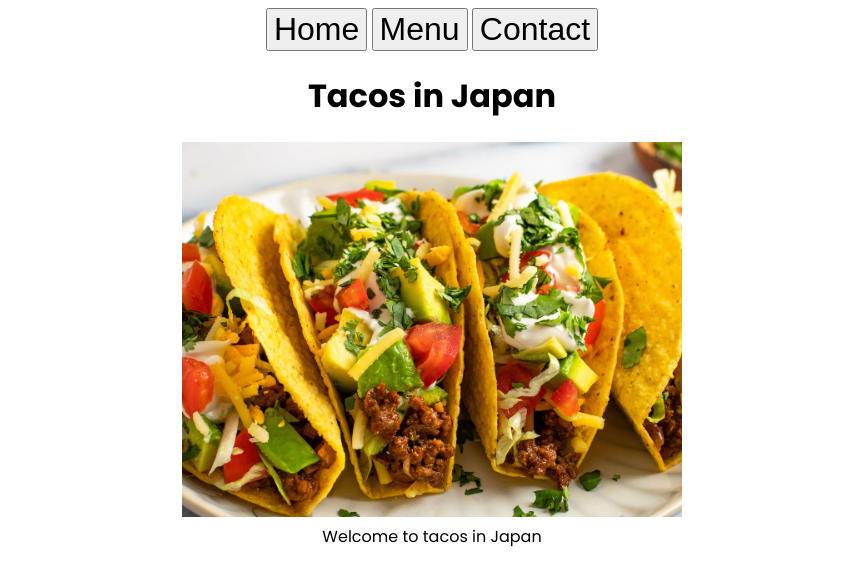
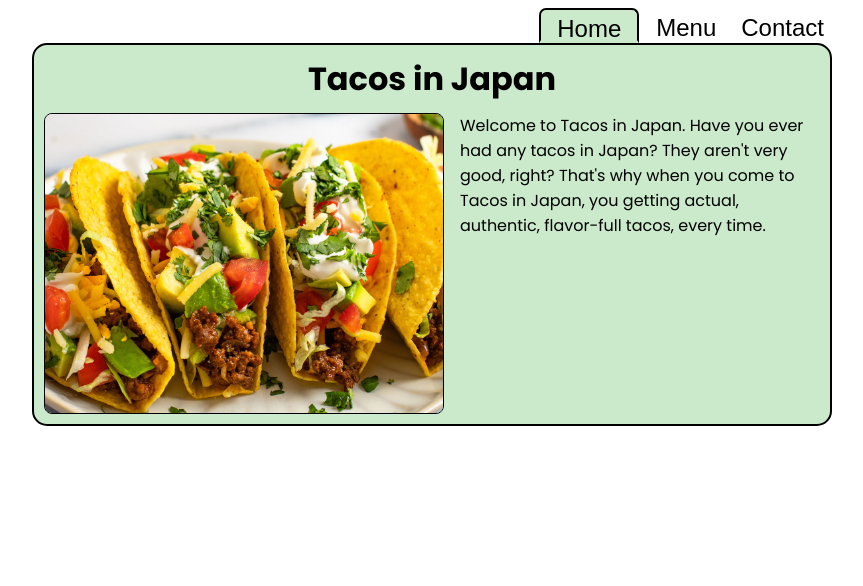
Before and after one commit to Curtendo/restaurant, a website built with webpack: page src/index.html in a window 1280 px wide. Shown: the whole page, without its empty margins (208-1071 px from the left). Built offline with nearby package versions, Linux system fonts and the light colour scheme.

Commit message:
Implement nav tab CSS best I could

```diff
--- a/src/home.js
+++ b/src/home.js
@@ -1,4 +1,6 @@
 import Tacos from './beeftacos.jpg';
+
+
 
 const contentDiv = document.querySelector("#content");
 
@@ -7,16 +9,16 @@ function addHomeElements(contentDiv) {
     newH1.classList.add("title");
     newH1.textContent = "Tacos in Japan";
 
-    const tacosPic = new Image();
-    tacosPic.src = Tacos;
-    tacosPic.width = "500";
-
     const picAndTextDiv = document.createElement("div");
     picAndTextDiv.classList.add("pic-and-text");
 
+    const tacosPic = new Image();
+    tacosPic.src = Tacos;
+    tacosPic.width = "400";
+
     const welcomeDiv = document.createElement("div");
     welcomeDiv.classList.add("welcome-message");
-    welcomeDiv.textContent = "Welcome to tacos in Japan";
+    welcomeDiv.textContent = "Welcome to Tacos in Japan. Have you ever had any tacos in Japan? They aren't very good, right? That's why when you come to Tacos in Japan, you getting actual, authentic, flavor-full tacos, every time.";
 
     contentDiv.appendChild(newH1);
     contentDiv.appendChild(picAndTextDiv);
--- a/src/index.html
+++ b/src/index.html
@@ -8,7 +8,7 @@
 <body>
     <header>
         <nav>
-            <button class="nav-button">Home</button>
+            <button class="nav-button nav-button-selected">Home</button>
             <button class="nav-button">Menu</button>
             <button class="nav-button">Contact</button>
         </nav>
--- a/src/style.css
+++ b/src/style.css
@@ -1,4 +1,8 @@
 @import url('https://fonts.googleapis.com/css2?family=Poppins:wght@400;700&display=swap');
+
+:root {
+    --main-color:rgb(203, 233, 203);
+}
 
 * {
     box-sizing: border-box;
@@ -12,11 +16,65 @@ body {
     font-family: 'Poppins', sans-serif;
 }
 
+header {
+    width: 800px;
+    display: flex;
+    justify-content: right;
+    /* align-items: center; */
+}
+
+header>nav {
+    display: flex;
+    gap: 9px;
+}
+
 .nav-button {
     font-weight: 100;
-    font-size: 2rem;
+    font-size: 1.5rem;
+    background-color: white;
+    border: none;
+    cursor: pointer;
+    margin: 0;
+    padding: 5px 8px 0 8px;
+    text-align: center;
+}
+
+.nav-button.nav-button-selected {
+    width: 100px;
+    height: 35px;
+    background-color: var(--main-color);
+    border-left: 2px solid black;
+    border-right: 2px solid black;
+    border-top: 2px solid black;
+    border-bottom: 3px solid var(--main-color);
+    border-top-left-radius: 7px;
+    border-top-right-radius: 7px;
+}
+
+#content {
+    max-width: 800px;
+    padding: 10px;
+    border: 2px solid black;
+    border-radius: 15px;
+    background-color: var(--main-color);
 }
 
 .title {
     font-weight: 1000;
+    margin: 0 0 10px;
+    padding: 0;
 }
+
+.pic-and-text {
+    display: flex;
+    gap: 1rem;
+}
+
+.pic-and-text>img {
+    border: 1px solid black;
+    border-radius: 8px;
+}
+
+.welcome-message {
+    text-align: left;
+}
```
